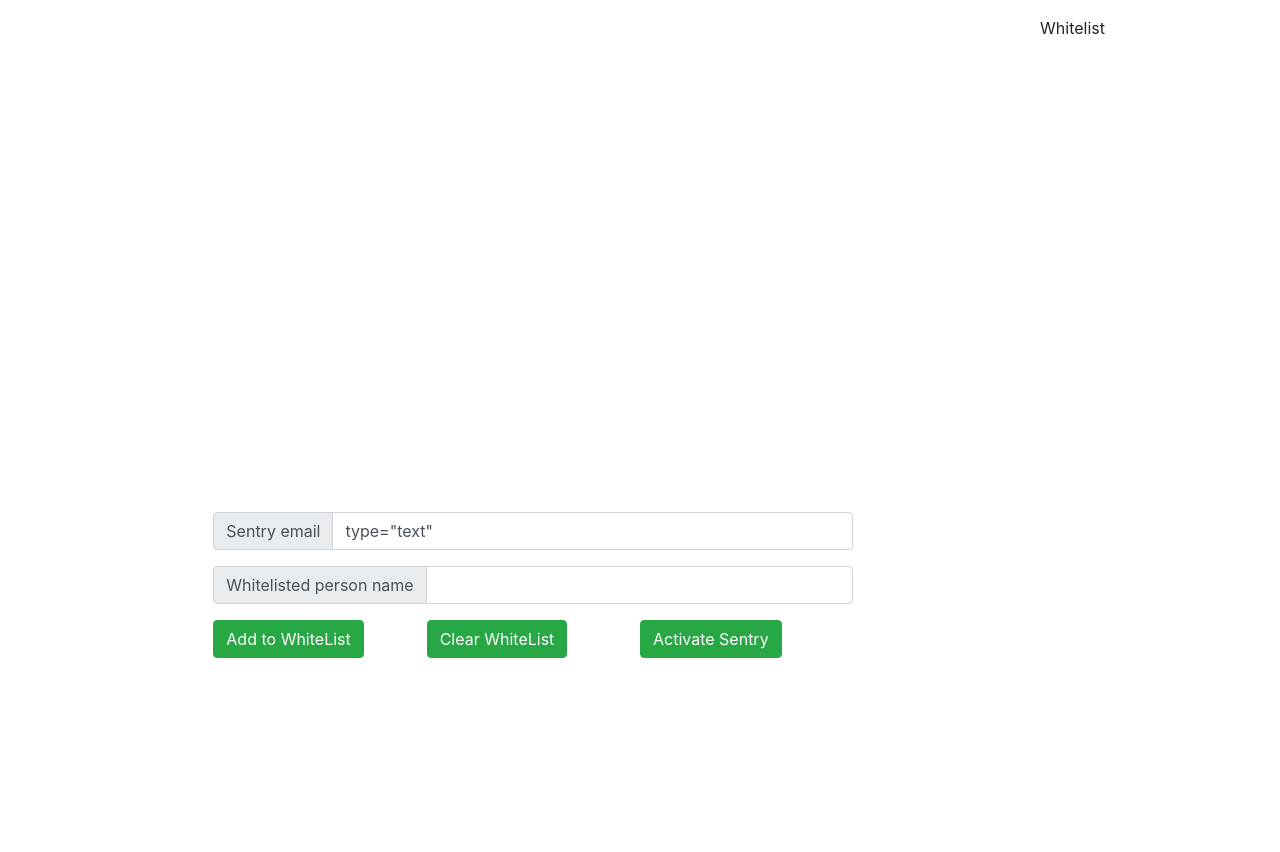
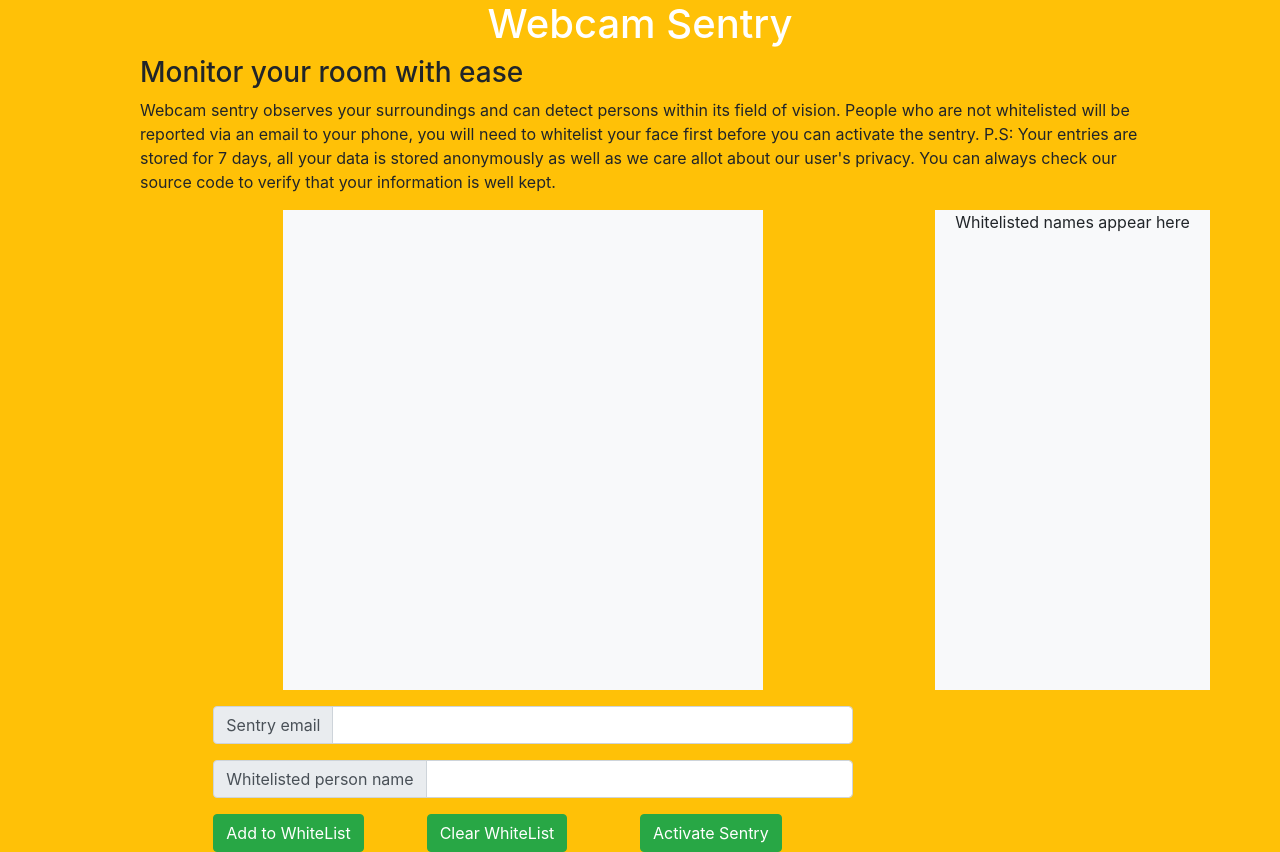
Before and after one commit to Amr-devman/webcam-sentry, a Flask app: template templates/sentry_setup_template.html in a window 1280 px wide. Before the commit the page ends 658 px from the top, so only its background shows below. Run offline with Flask 2, Linux system fonts and the light colour scheme; the template is opened without the code that fills it, so the values that code supplies are empty; some libraries are stand-ins or nearby versions.

Commit message:
noob attempt at making my app look better using bootstrap

```diff
--- a/templates/sentry_setup_template.html
+++ b/templates/sentry_setup_template.html
@@ -6,16 +6,19 @@
 		<title> Sentry Setup </title>
 	</head>
 	<body>
+		<div class="bg-warning">
+			<h1 class="text-xl-center text-white">Webcam Sentry</h1>
+			<h3 class="text-md-left mx-auto" style="width: 1000px;">Monitor your room with ease</h3>
+			<p class="text-md-left mx-auto" style="width: 1000px;">Webcam sentry observes your surroundings and can detect persons within its field of vision. People who are not whitelisted will be reported via an email to your phone, you will need to whitelist your face first before you can activate the sentry. P.S: Your entries are stored for 7 days, all your data is stored anonymously as well as we care allot about our user's privacy. You can always check our source code to verify that your information is well kept.</p>
 			<div id="my_photo_booth" class="container">
+				<dir class="row">
+				    <div id="my_camera" class="col-lg-right mx-auto  bg-light"></div>
 
-			<dir class="row">
-			    <div id="my_camera" class="col-sm"></div>
-
-			    <div id="whitelist" class="col-md-3">
-			    	<p class="text-lg-center">Whitelist</p>
+				    <div id="whitelist" class="col-md-3  bg-light">
+				    	<p class="text-lg-center">Whitelisted names appear here</p>
 				   		<ul id="whitelist-list" class="list-group">
 				   			{% for name in whitelisted_name %}
-			   				<li> {{ name }} </li>
+				   				<ol> {{ name }} </ol>
 				   			{% endfor %}
 				   		</ul>
 				    </div>
@@ -28,7 +31,7 @@
 							<div class="input-group-prepend">
 						    	<span class="input-group-text" id="inputGroup-sizing-default">Sentry email</span>
 						  	</div>
-					  <input id ="sentry-email" value={{ stored_cred }} type="text" class="form-control" aria-label="Default" aria-describedby="inputGroup-sizing-default">
+						  <input id ="sentry-email" value='{{ stored_cred }}' type="text" class="form-control" aria-label="Default" aria-describedby="inputGroup-sizing-default">
 						</div>
 
 						<div class="input-group mb-3">
@@ -133,6 +136,7 @@
 			        }
 			    }
 			</script>
+		</dir>
 
 	</body>
 </html>
```
Also changed, not shown: templates/sentry_run_template.html (+19 -3 lines). Lines whose indentation alone changed are shown as unchanged.
